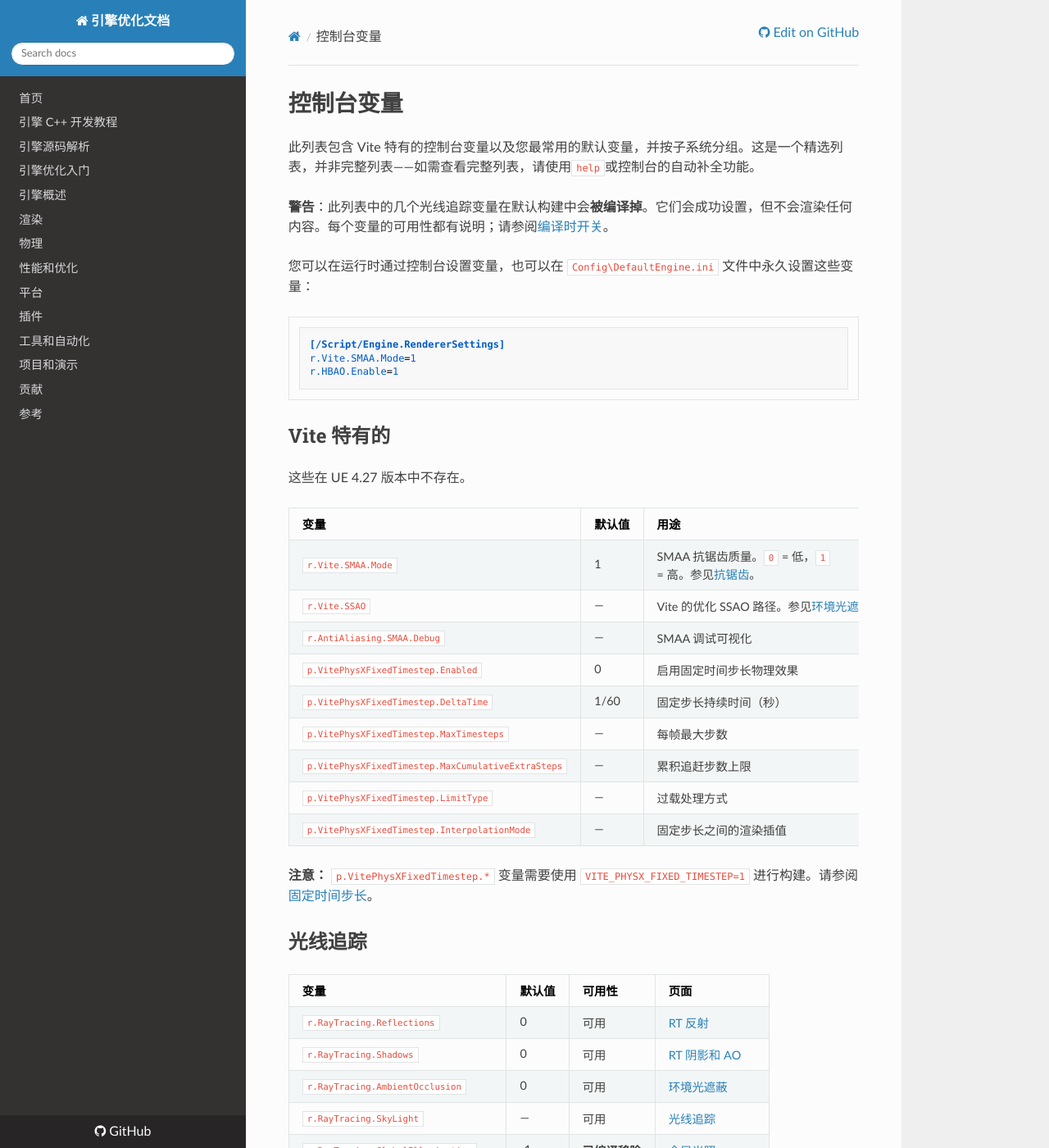
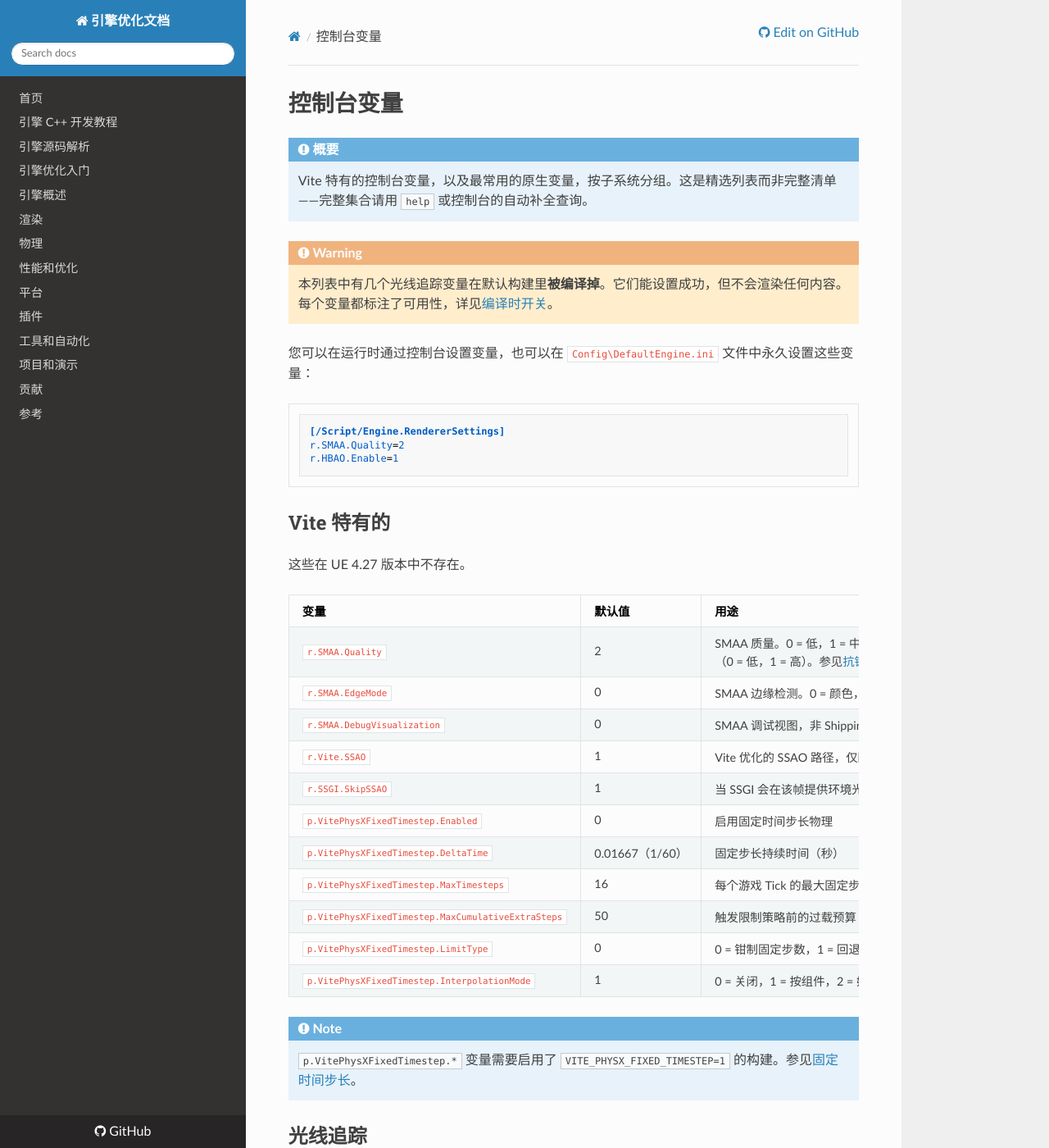
Before and after one commit to OpenHUTB/cpp, an MkDocs documentation site: the page built from docs/optimization/Reference/Console-Variables.md, in a window 1280 px wide and 1400 px high. Shown: the whole window at 82% size. Built offline with MkDocs 1.6.1, drawn with Linux system fonts in a browser that asks for light colours; nearby versions of some CDN libraries; a script that is not in the unit is left out.

Commit message:
docs: 补齐控制台变量页的 SMAA 与 SSGI 变量
- 原文 tldr 未做成概要，补「概要」note；warning 与固定时间步长的注意也改为 admonition
- ini 示例仍写旧的 r.Vite.SMAA.Mode，按原文改为 r.SMAA.Quality
- Vite 变量表缺 r.SMAA.EdgeMode、r.SMAA.DebugVisualization、r.SSGI.SkipSSAO 三行，按原文补回
- 固定时间步长各行的默认值 16 / 50 / 0 / 1 与 DeltaTime 0.01667 一并补全

````diff
--- a/docs/optimization/Reference/Console-Variables.md
+++ b/docs/optimization/Reference/Console-Variables.md
@@ -1,15 +1,17 @@
 # 控制台变量
 
-此列表包含 Vite 特有的控制台变量以及您最常用的默认变量，并按子系统分组。这是一个精选列表，并非完整列表——如需查看完整列表，请使用`help`或控制台的自动补全功能。
+!!! note "概要"
+    Vite 特有的控制台变量，以及最常用的原生变量，按子系统分组。这是精选列表而非完整清单——完整集合请用 `help` 或控制台的自动补全查询。
 
-**警告**：此列表中的几个光线追踪变量在默认构建中会**被编译掉**。它们会成功设置，但不会渲染任何内容。每个变量的可用性都有说明；请参阅[编译时开关](../Performance/Compile-Time-Switches.md)。
+!!! warning
+    本列表中有几个光线追踪变量在默认构建里**被编译掉**。它们能设置成功，但不会渲染任何内容。每个变量都标注了可用性，详见[编译时开关](../Performance/Compile-Time-Switches.md)。
 
 
 您可以在运行时通过控制台设置变量，也可以在 `Config\DefaultEngine.ini` 文件中永久设置这些变量：
 
 ```ini
 [/Script/Engine.RendererSettings]
-r.Vite.SMAA.Mode=1
+r.SMAA.Quality=2
 r.HBAO.Enable=1
 ```
 
@@ -19,17 +21,20 @@ r.HBAO.Enable=1
 
 | 变量 | 默认值 | 用途 |
 |---|---|---|
-| `r.Vite.SMAA.Mode` | 1 | SMAA 抗锯齿质量。`0` = 低，`1` = 高。参见[抗锯齿](../Rendering/Anti-Aliasing.md)。  |
-| `r.Vite.SSAO` | &mdash; | Vite 的优化 SSAO 路径。参见[环境光遮蔽](../Rendering/Ambient-Occlusion.md)。  |
-| `r.AntiAliasing.SMAA.Debug` | &mdash; | SMAA 调试可视化 |
-| `p.VitePhysXFixedTimestep.Enabled` | 0 | 启用固定时间步长物理效果 |
-| `p.VitePhysXFixedTimestep.DeltaTime` | 1/60 | 固定步长持续时间（秒） |
-| `p.VitePhysXFixedTimestep.MaxTimesteps` | &mdash; | 每帧最大步数 |
-| `p.VitePhysXFixedTimestep.MaxCumulativeExtraSteps` | &mdash; | 累积追赶步数上限 |
-| `p.VitePhysXFixedTimestep.LimitType` | &mdash; | 过载处理方式 |
-| `p.VitePhysXFixedTimestep.InterpolationMode` | &mdash; | 固定步长之间的渲染插值 |
+| `r.SMAA.Quality` | 2 | SMAA 质量。0 = 低，1 = 中，2 = 高，3 = 极高。8 月大版本（August Major）及之后；更早的版本使用 `r.Vite.SMAA.Mode`（0 = 低，1 = 高）。参见[抗锯齿](../Rendering/Anti-Aliasing.md)。 |
+| `r.SMAA.EdgeMode` | 0 | SMAA 边缘检测。0 = 颜色，1 = 亮度。8 月大版本及之后。 |
+| `r.SMAA.DebugVisualization` | 0 | SMAA 调试视图，非 Shipping 构建。1 = 边缘，2 = 混合权重，3 = 高亮结果。更早的版本使用 `r.AntiAliasing.SMAA.Debug`。 |
+| `r.Vite.SSAO` | 1 | Vite 优化的 SSAO 路径，仅限开发构建；Shipping 和 Test 锁定为 `VITE_O_SSAO`。参见[环境光遮蔽](../Rendering/Ambient-Occlusion.md)。 |
+| `r.SSGI.SkipSSAO` | 1 | 当 SSGI 会在该帧提供环境光遮蔽遮罩时跳过 SSAO。9 月大版本（September Major）及之后。参见 [SSGI](../Rendering/SSGI.md)。 |
+| `p.VitePhysXFixedTimestep.Enabled` | 0 | 启用固定时间步长物理 |
+| `p.VitePhysXFixedTimestep.DeltaTime` | 0.01667（1/60） | 固定步长持续时间（秒） |
+| `p.VitePhysXFixedTimestep.MaxTimesteps` | 16 | 每个游戏 Tick 的最大固定步数 |
+| `p.VitePhysXFixedTimestep.MaxCumulativeExtraSteps` | 50 | 触发限制策略前的过载预算 |
+| `p.VitePhysXFixedTimestep.LimitType` | 0 | 0 = 钳制固定步数，1 = 回退到可变子步 |
+| `p.VitePhysXFixedTimestep.InterpolationMode` | 1 | 0 = 关闭，1 = 按组件，2 = 始终 |
 
-**注意：** `p.VitePhysXFixedTimestep.*` 变量需要使用 `VITE_PHYSX_FIXED_TIMESTEP=1` 进行构建。请参阅[固定时间步长](../Physics/Fixed-Timestep.md)。
+!!! note
+    `p.VitePhysXFixedTimestep.*` 变量需要启用了 `VITE_PHYSX_FIXED_TIMESTEP=1` 的构建。参见[固定时间步长](../Physics/Fixed-Timestep.md)。
 
 
 ## 光线追踪
````
